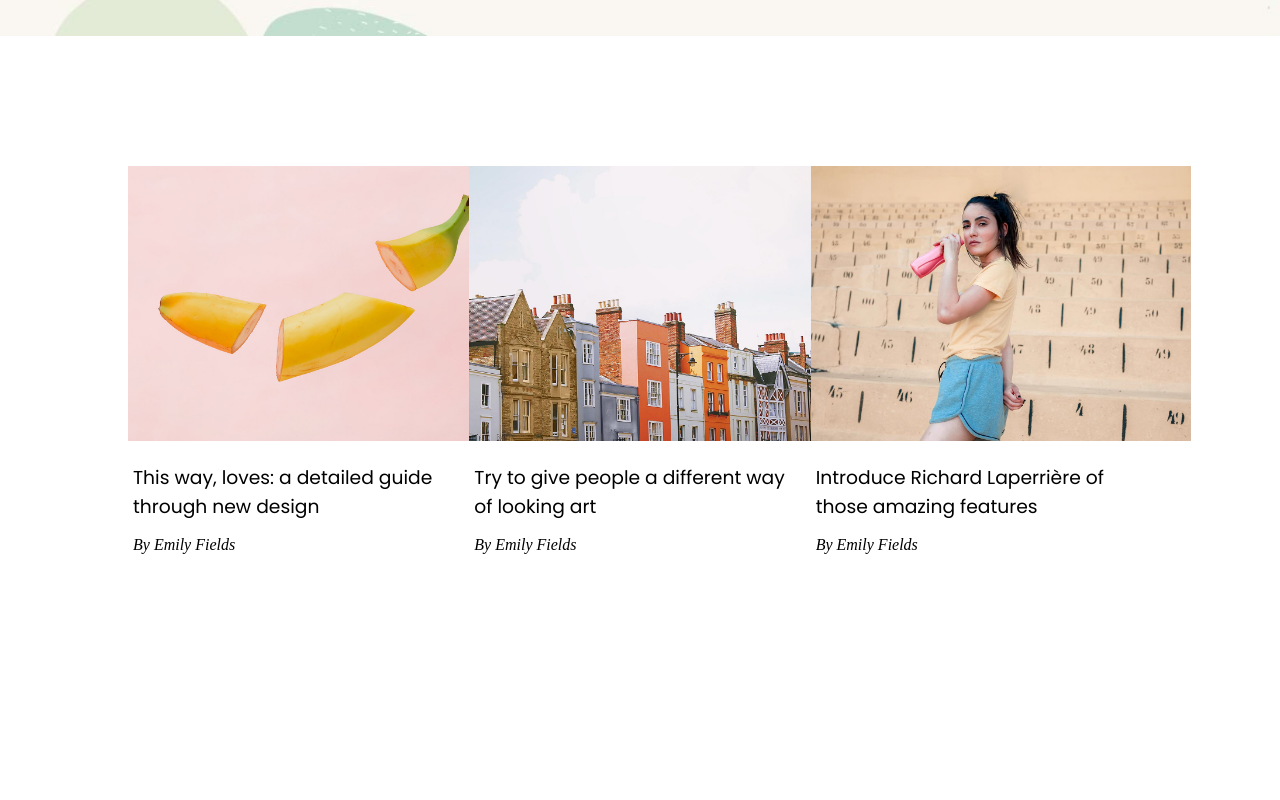
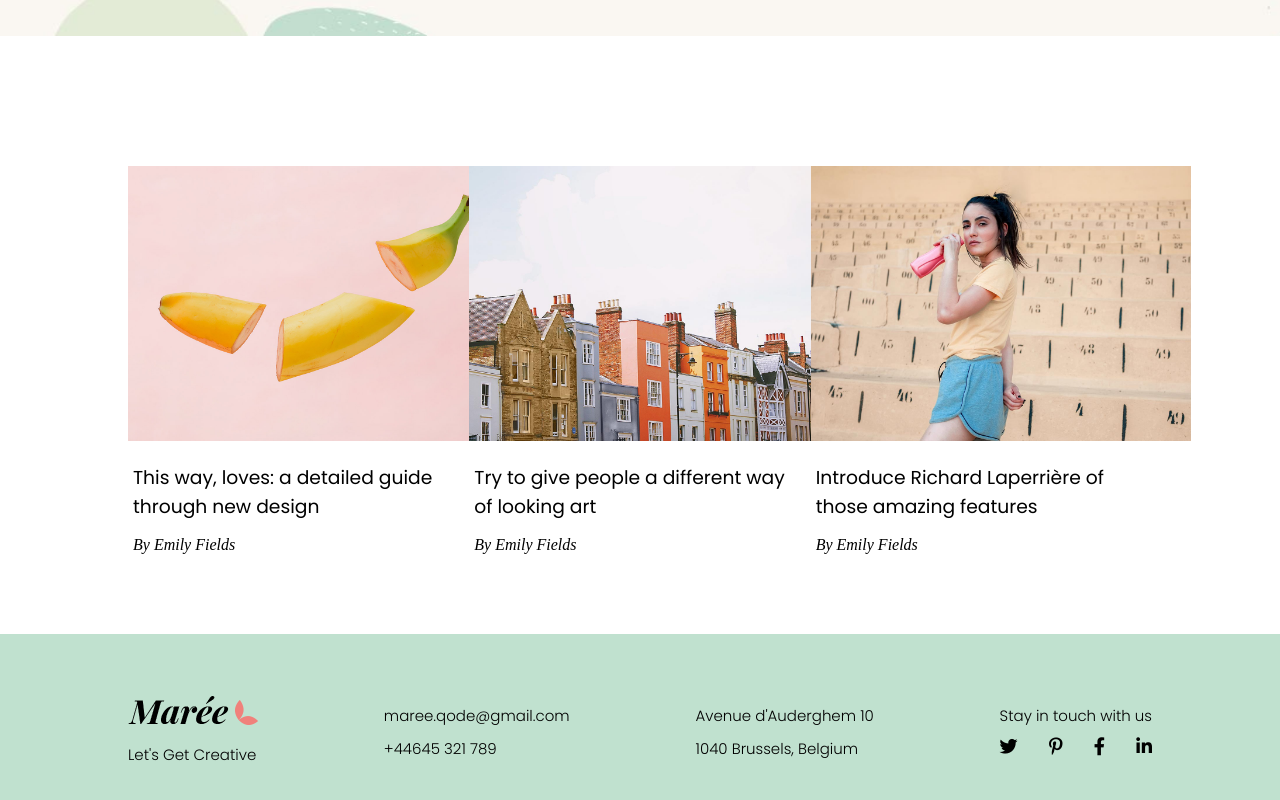
Before and after one commit to valentinacantarelli/midterm, a Vue app: page / in a window 1280 px wide. Shown: the part 2640-3440 px from the top of the page. Before the commit the page ends 3274 px from the top, so only its background shows below. Built offline with nearby package versions, Linux system fonts and the light colour scheme; a web font is replaced by a local one.

Commit message:
aggiunto footer

```diff
--- a/src/components/Footer.vue
+++ b/src/components/Footer.vue
@@ -1,17 +1,55 @@
 <template>
   <footer>
-
+    <section class="menu">
+      <div>
+        <img src="../assets/img/logo-sidearea-1.png" alt="logo">
+        <p>Let's Get Creative</p>
+      </div>
+      <div>
+        <p>maree.qode@gmail.com</p>
+        <p>+44645 321 789</p>
+      </div>
+      <div>
+        <p>Avenue d'Auderghem 10</p>
+        <p>1040 Brussels, Belgium</p>
+      </div>
+      <div>
+        <p>Stay in touch with us</p>
+        <p class="social">
+          <i class="fab fa-twitter"></i>
+          <i class="fab fa-pinterest-p"></i>
+          <i class="fab fa-facebook-f"></i>
+          <i class="fab fa-linkedin-in"></i>
+        </p>
+      </div>
+    </section>
   </footer>
 </template>
 
 <script>
 export default {
-    name:"Footer"
+    name:"Footer",
+
 }
 </script>
 
 <style  lang="scss" scope>
 footer{
   background-color: #c0e1cf;
+  .menu{
+    padding:60px 0 80px 0;
+    display:flex;
+    justify-content: space-between;
+    p{
+      padding-top:10px;
+      font-size: 15px;
+      font-weight: 300;
+    }
+    .social{
+      display:flex;
+      justify-content: space-between;
+      font-size:18px;
+    }
+  }
 }
 </style>
```
